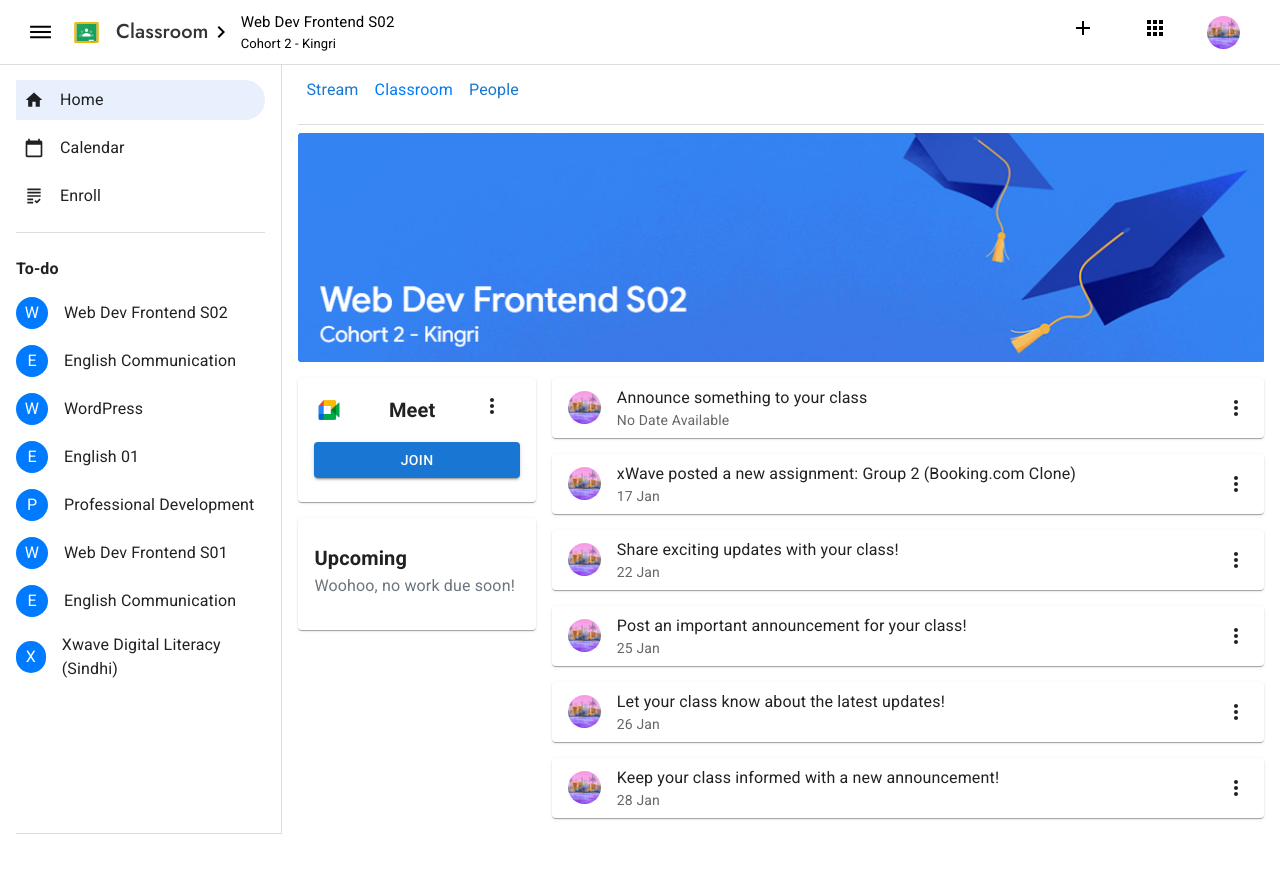
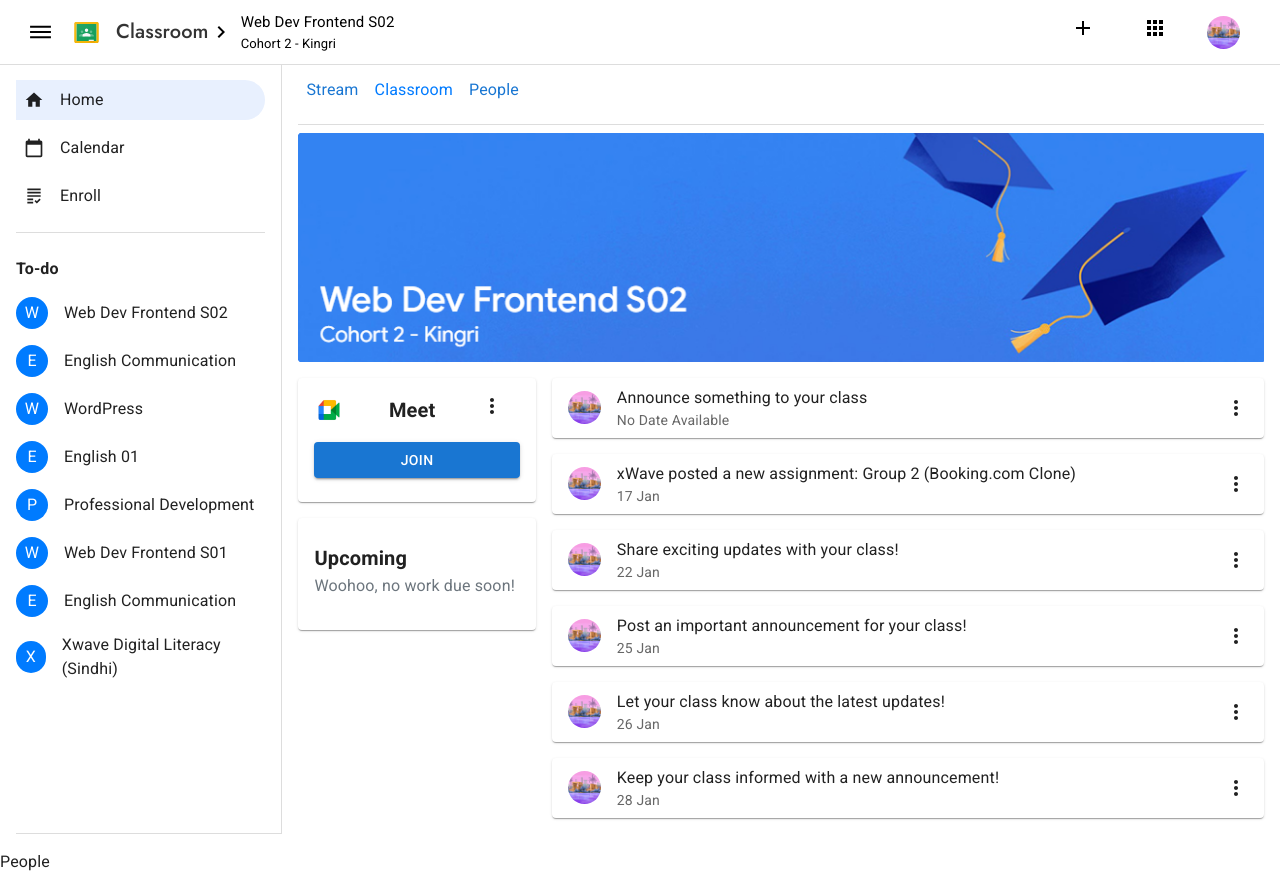
Before and after one commit to Aasif-Solangi/Last-Capstone-Google-Classrom, a React (Create React App) app: page / in a window 1280 px wide. Before the commit the page ends 850 px from the top, so only its background shows below. Built offline with nearby package versions, Linux system fonts and the light colour scheme.

Commit message:
Crafted steam section and solve the error

```diff
--- a/src/App.js
+++ b/src/App.js
@@ -3,31 +3,15 @@
 import './App.css';
 import AppLayout from "./components/app-layout/AppLayout";
 import Dashboard from "./components/dash-board/Dashboard";
-// import { createBrowserRouter, RouterProvider } from "react-router-dom";
+import People from "./components/people/People";
 
 function App() {
-  // const router = createBrowserRouter([
-  //   {
-  //     path: "/",
-  //     element: (
-  //       <ProtectRoute>
-  //         <AppLayout />
-  //       </ProtectRoute>
-  //     ),
-  //     children: [
-  //       {
-  //         path: "",
-  //         element: <ProductCarts />,
-  //       },
-  //       { path: "product-detail/:product_id", element: <ProductDetail /> }
-  //     ],
-  //     errorElement: <PageNotFound />,
-  //   },]);
 
   return (
     <>
-      <AppLayout/>
-      <Dashboard/>
+      <AppLayout />
+      <Dashboard />
+      <People />
     </>
   );
 }
--- a/src/components/app-layout/AppLayout.jsx
+++ b/src/components/app-layout/AppLayout.jsx
@@ -46,8 +46,7 @@
                             aria-label="open drawer"
                             edge="start"
                             onClick={handleDrawerToggle}
-                            sx={{ mr: 2, display: { sm: "none" } }}
-                        >
+                            sx={{ mr: 2, display: { sm: "none" } }}>
                             <MenuIcon />
                         </IconButton>
                         {!isMobile && (
--- a/src/components/dash-board/Dashboard.jsx
+++ b/src/components/dash-board/Dashboard.jsx
@@ -89,8 +89,7 @@
         <Box flexGrow={1}>
           <Box className="mt-2"
             display="flex"
-            sx={{ borderBottom: "1px solid #ddd", paddingBottom: 2 }}
-          >
+            sx={{ borderBottom: "1px solid #ddd", paddingBottom: 2 }}>
             <Button>
               <Typography sx={{ textTransform: "none" }}>Stream</Typography>
             </Button>
--- /dev/null
+++ b/src/components/people/People.jsx
@@ -0,0 +1,10 @@
+import React from 'react'
+
+export const People = () => {
+  return (
+    <div>People</div>
+  )
+}
+
+
+export default People;
```
